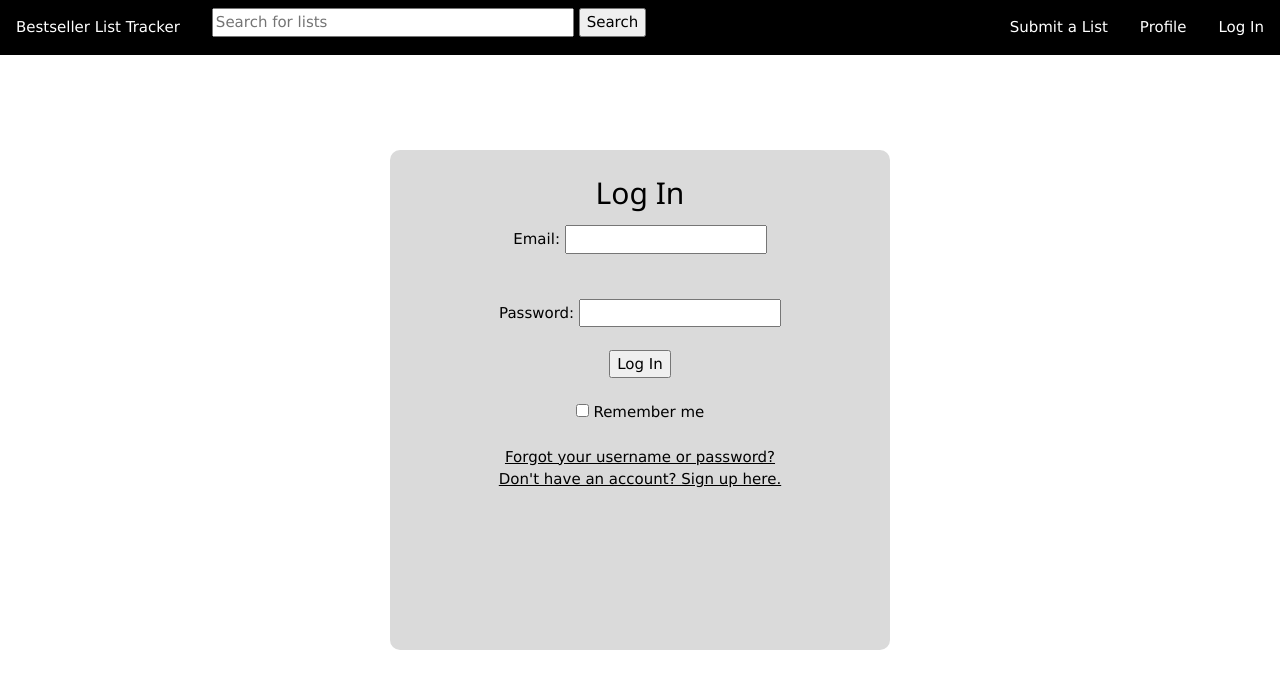
After one commit to smores56/googleplex, a Python web app: template googleplex/templates/login.html in a window 1280 px wide. The commit adds this page. Shown: the top 689 px of the page. Run offline with Jinja, Linux system fonts and the light colour scheme; the template is opened without the code that fills it, so the values that code supplies are empty.

Commit message:
added basic temp login page layout

```diff
--- a/googleplex/templates/index.html
+++ b/googleplex/templates/index.html
@@ -8,6 +8,7 @@
 
 {% block header %}
   <div id="header" class="w3-bar w3-black"> <!-- header bar -->
+        <a href="login" class="w3-bar-item w3-button w3-right w3-padding-16">Log In</a>
     <a href="profile" class="w3-bar-item w3-button w3-right w3-padding-16">Profile</a>
     <a href="submit" class="w3-bar-item w3-button w3-right w3-padding-16">Submit a List</a>
   </div>
--- /dev/null
+++ b/googleplex/templates/login.html
@@ -0,0 +1,53 @@
+<!-- googleplex/templates/login.html -->
+
+{% extends "overlay.html" %}
+{% block title %}Log In{% endblock %}
+{% block style %}
+  <link rel="stylesheet" href="https://www.w3schools.com/w3css/4/w3.css">
+  <!-- <link rel="stylesheet" href="static/styles/profile.css"> -->
+<style>
+  .login_box {
+    display: inline;
+    margin-top: 60px;
+    font: "Roboto";
+    position: absolute;
+    top: 50%;
+    left: 50%;
+    transform: translateX(-50%) translateY(-50%);
+    margin: auto;
+    background-color: #dadada;
+    overflow: hidden;
+    border-radius: 10px;
+    padding: 10px;
+    width: 500px;
+    height: 500px;
+}
+
+</style>
+{% endblock %}
+
+{% block content %}
+  <!-- Submission box-->
+  <div id="login">
+    <center class="login_box" id="submissionBox">
+      <h2> Log In </h2>
+      <form action="/action_page.php">
+          Email:
+          <input type="text" align="right" name="user/email" value="">
+      <br><br><br>
+          Password:
+          <input type="password" align="right" name="pass">
+      <br><br>
+          <input type="submit" align="right" value="Log In">
+      <br><br>
+          <input type="checkbox" align="right" name="remember" value="remember"> Remember me
+      </form>
+
+      <br>
+      <a href="#">Forgot your username or password?</a><br>
+      <a href="registration">Don't have an account? Sign up here.</a>
+    </center>
+
+
+  </div>
+{% endblock %}
--- a/googleplex/templates/overlay.html
+++ b/googleplex/templates/overlay.html
@@ -20,6 +20,7 @@
           </div>
         </center>
       </span>
+          <a href="login" class="w3-bar-item w3-button w3-right w3-padding-16">Log In</a>
       <a href="profile" class="w3-bar-item w3-button w3-right w3-padding-16">Profile</a>
       <a href="submit" class="w3-bar-item w3-button w3-right w3-padding-16">Submit a List</a>
     </div>
```
